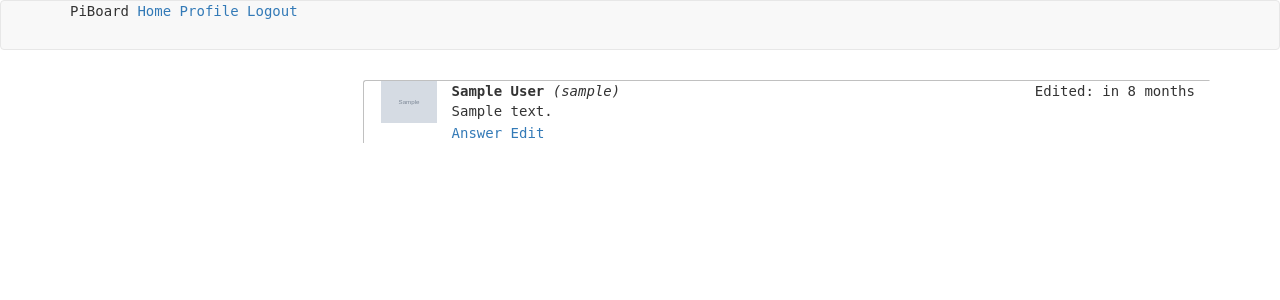
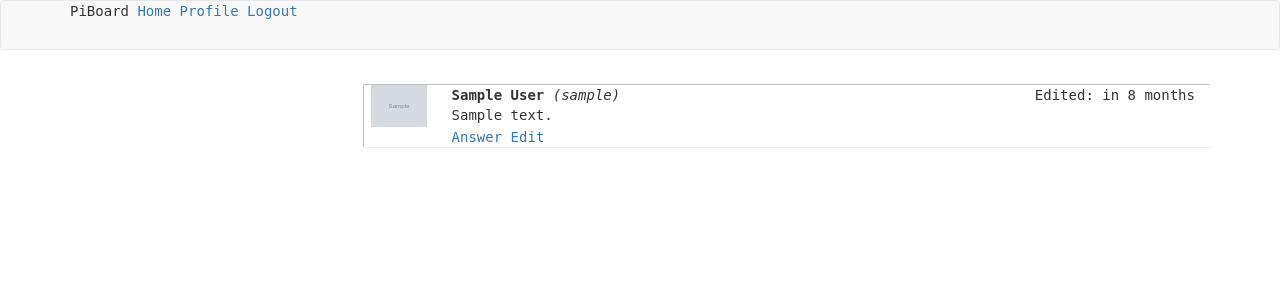
Before and after one commit to SRechenberger/pi-board, a Flask app: page / in a window 1280 px wide. Shown: the top 300 px of the page. Run offline with Flask 2, Linux system fonts and the light colour scheme; a user stored in the database is signed in; tables that the repository leaves empty hold one stand-in row (values such as "Sample post"); grey boxes marked "Sample" are stand-in pictures; some libraries are stand-ins or nearby versions.

Commit message:
odd spacing fixed (#12)

```diff
--- a/app/static/styles.css
+++ b/app/static/styles.css
@@ -25,6 +25,7 @@ hr {
 .avatar_pic img {
   max-height: auto;
   max-width: 4em;
+  margin-left: -10px;
 }
 
 #body.form-control {
@@ -46,13 +47,12 @@ hr {
   width: 100%;
   padding-right: 1em;
   background-color: white;
+  margin-bottom: -1em !important;
+  margin-top: 1em;
 }
 
 .post > div {
+  /* padding-top: 0em; */
   margin-left: 0.1em;
   padding-left: 0.1em;
 }
-
-.answer-row {
-  margin-bottom: -1em !important;
-}
--- a/app/templates/main/index.html.j2
+++ b/app/templates/main/index.html.j2
@@ -11,6 +11,7 @@
       {% for post in posts %}
         {% if not post.parent_id %}
         <p>{% include "main/_post.html.j2" %}</p>
+        <hr style="margin-bottom: 2em">
         {% endif %}
       {% endfor %}
       {% endwith %}
```
